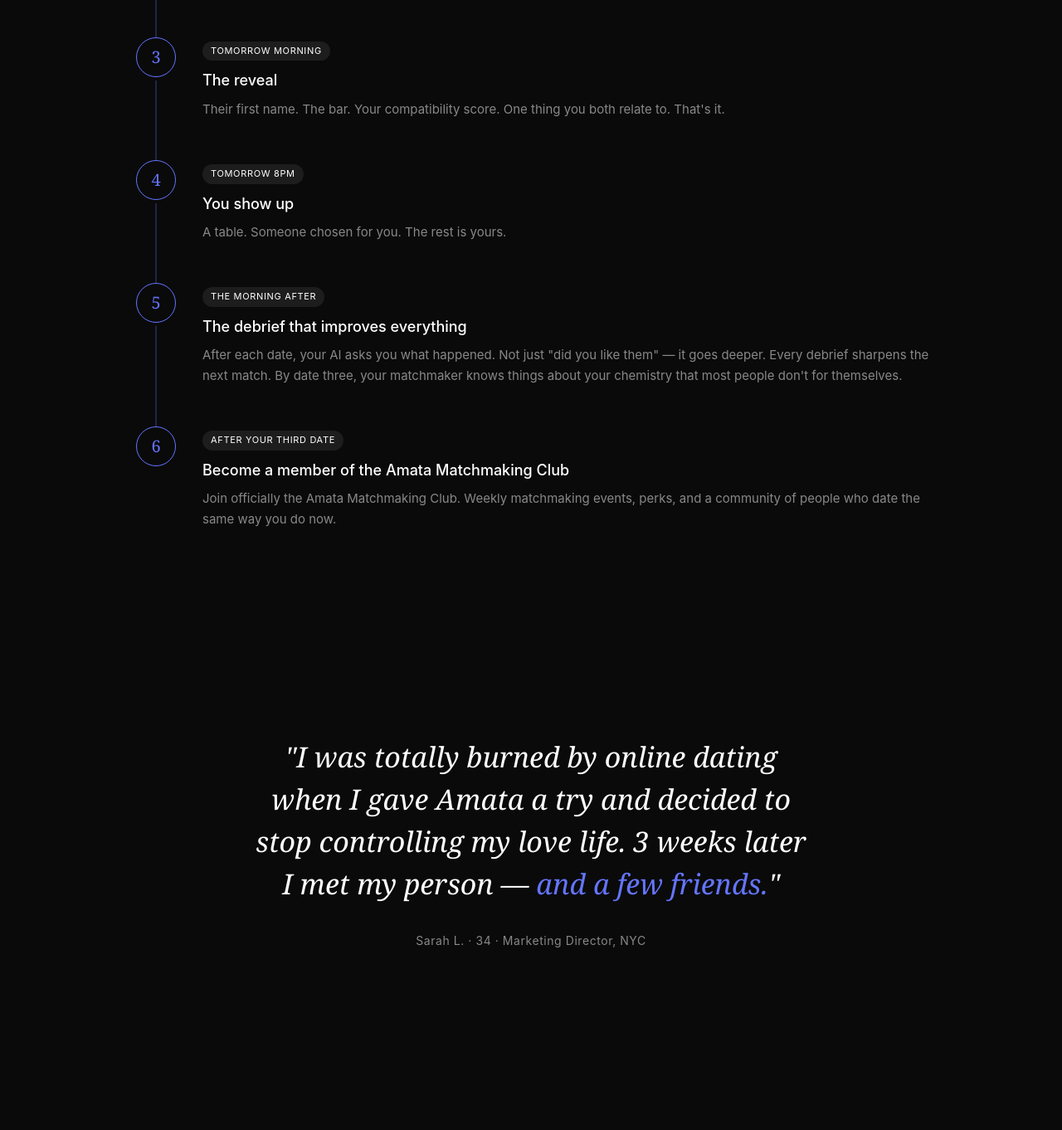
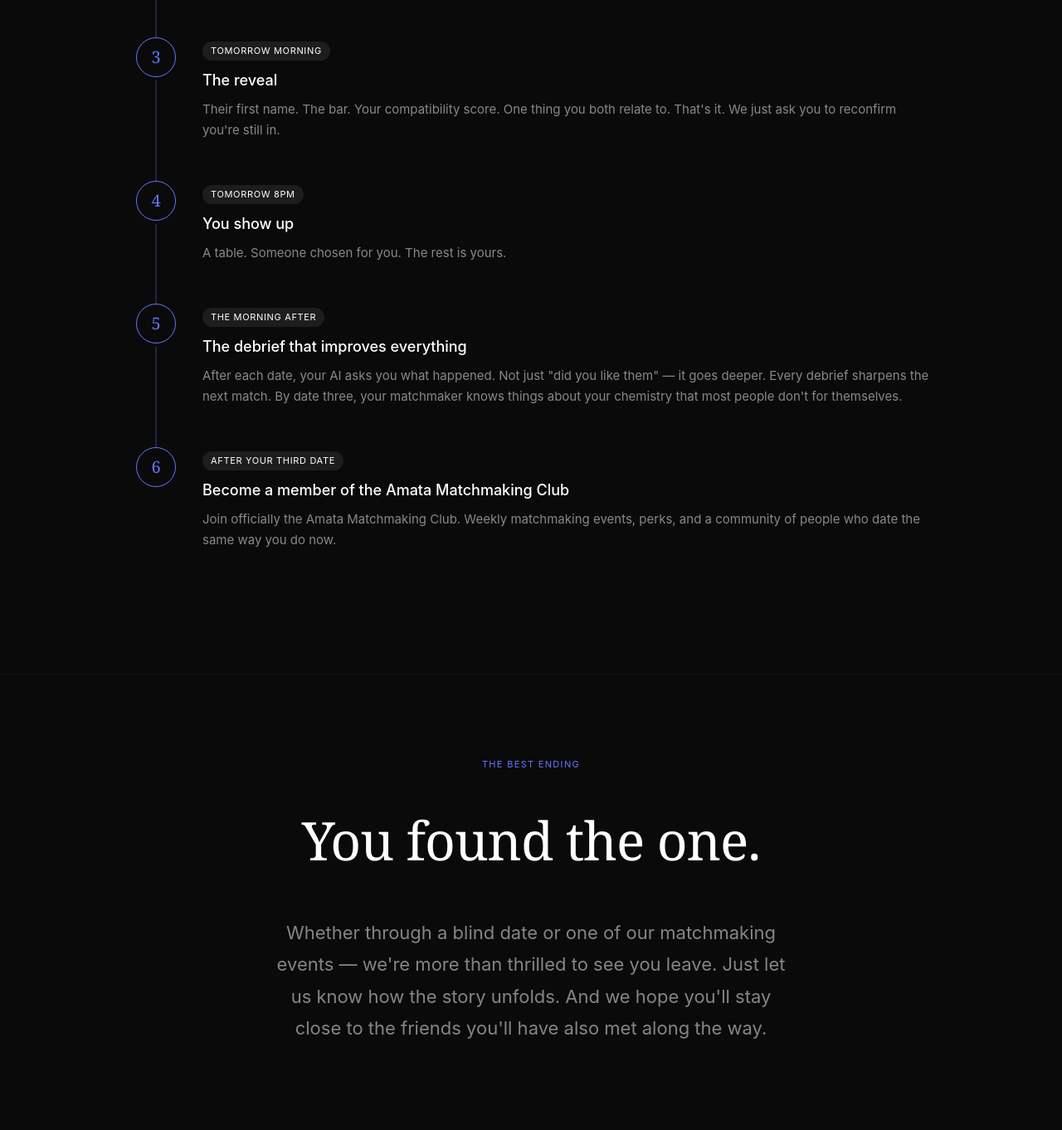
Before and after one commit to gregoirechauvinwm/tomorrow, a plain HTML site: page index.html in a window 1280 px wide. Shown: the part 1601-2963 px from the top of the page at 83% size. Drawn offline with Linux system fonts and the light colour scheme.

Commit message:
Add The best ending section above quote

```diff
--- a/index.html
+++ b/index.html
@@ -635,7 +635,7 @@
         <div class="step-content">
           <div class="step-tag">Today 9am → 7pm</div>
           <div class="step-title">Sign up</div>
-          <p class="step-desc">Your AI matchmaker gets to know you deeply — your personality, your history, your preferences, and what you're really looking for. It's a conversation, not a form. It will also show you photos of other members to understand your physical preferences. Then RSVP for your blind date tomorrow by 7PM.</p>
+          <p class="step-desc">Your AI matchmaker gets to know you deeply — your personality, your history, your preferences, and what you're really looking for. It's a conversation, not a form. It will also show you photos of other members to understand your physical preferences. Then RSVP today by 7PM for your blind date tomorrow.</p>
         </div>
       </div>
       <div class="step">
@@ -657,7 +657,7 @@
         <div class="step-content">
           <div class="step-tag">Tomorrow morning</div>
           <div class="step-title">The reveal</div>
-          <p class="step-desc">Their first name. The bar. Your compatibility score. One thing you both relate to. That's it.</p>
+          <p class="step-desc">Their first name. The bar. Your compatibility score. One thing you both relate to. That's it. We just ask you to reconfirm you're still in.</p>
         </div>
       </div>
       <div class="step">
@@ -697,6 +697,14 @@
   </div>
 </section>
 
+
+<section style="background:#0a0a0a;padding:100px 5%;text-align:center;border-top:1px solid rgba(255,255,255,0.06);">
+  <div class="container-sm">
+    <p style="font-size:11px;letter-spacing:0.12em;text-transform:uppercase;color:#6475ff;margin-bottom:32px;">The best ending</p>
+    <h2 style="font-family:var(--serif);font-size:clamp(36px,5vw,64px);font-weight:400;color:white;letter-spacing:-1px;margin-bottom:40px;">You found the one.</h2>
+    <p style="font-size:clamp(16px,2vw,22px);color:rgba(255,255,255,0.5);line-height:1.75;max-width:620px;margin:0 auto;">Whether through a blind date or one of our matchmaking events — we're more than thrilled to see you leave. Just let us know how the story unfolds. And we hope you'll stay close to the friends you'll have also met along the way.</p>
+  </div>
+</section>
 
 <section style="background:#0a0a0a;padding:100px 5%;text-align:center;">
   <div class="container-sm">
```
